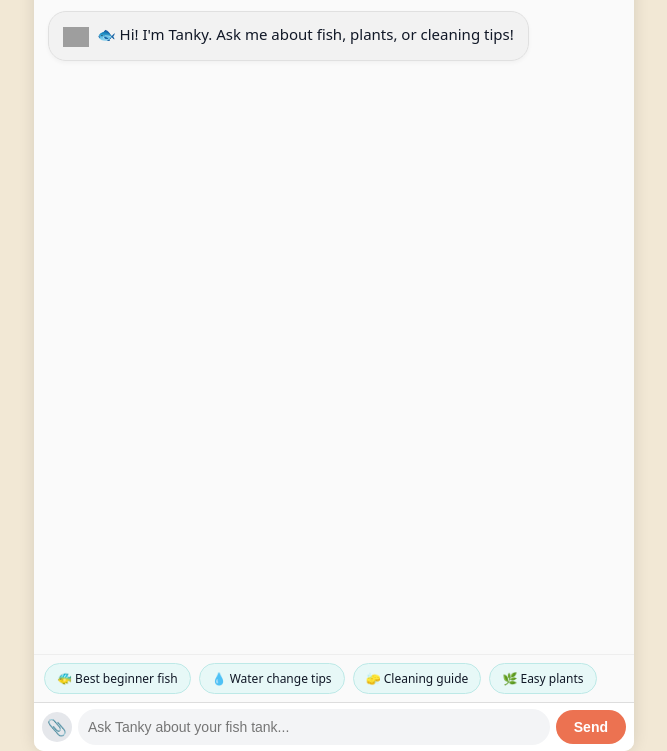
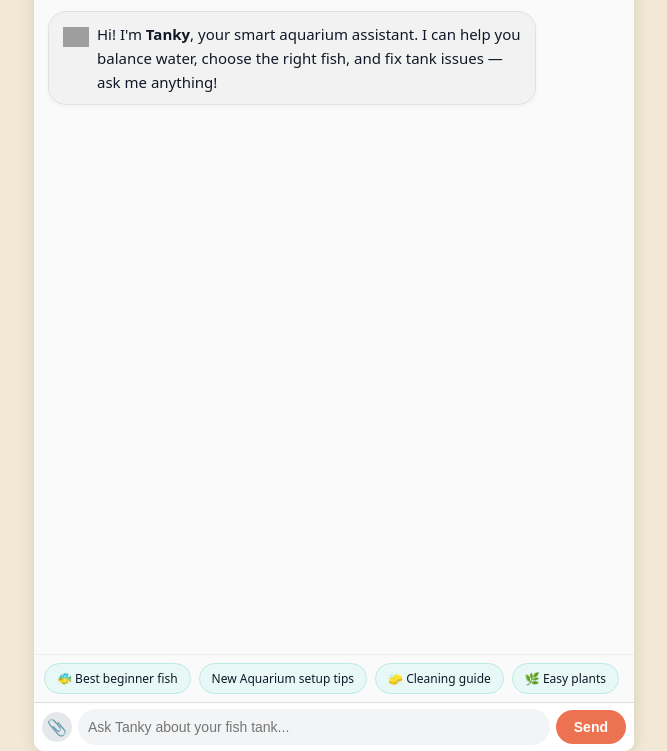
Before and after one commit to Limologic/tanky-ai-assistant, a website: page tanky.html in a window 1280 px wide. Shown: the part 49-800 px from the top of the page, without its empty margins (306-973 px from the left). Drawn offline with Linux system fonts and the light colour scheme; grey boxes are pictures that could not be loaded.

Commit message:
Update tanky.html

```diff
--- a/tanky.html
+++ b/tanky.html
@@ -197,6 +197,14 @@
     const quickActionsDiv = document.getElementById('quickActions');
 
     let lang = localStorage.getItem('tanky_lang') || 'en';
+
+    // --- Detect language from URL if exists ---
+    const params = new URLSearchParams(window.location.search);
+    if (params.has('lang')) {
+      lang = params.get('lang');
+      localStorage.setItem('tanky_lang', lang);
+    }
+
     let isDark = localStorage.getItem('tanky_theme') === 'dark';
     let isBusy = false;
 
@@ -207,9 +215,9 @@
         send: "Send",
         langToggle: "AR",
         clear: "Clear",
-        welcome: "🐟 Hi! I'm Tanky. Ask me about fish, plants, or cleaning tips!",
-        quick: ["🐠 Best beginner fish", "💧 Water change tips", "🧽 Cleaning guide", "🌿 Easy plants"],
-        typing: "Tanky is typing...",
+        welcome: "Hi! I'm <strong>Tanky</strong>, your smart aquarium assistant. I can help you balance water, choose the right fish, and fix tank issues — ask me anything!",
+        quick: ["🐠 Best beginner fish", "New Aquarium setup tips", "🧽 Cleaning guide", "🌿 Easy plants"],
+        typing: "Tanky is Thinking...",
         imageReceived: "📸 Got your image! Analyzing..."
       },
       ar: {
@@ -218,9 +226,9 @@
         send: "إرسال",
         langToggle: "EN",
         clear: "حذف",
-        welcome: "🐟 أهلاً! أنا تانكي. اسألني عن الأسماك، النباتات أو تنظيف الحوض!",
+        welcome: "آهلا عزيزي الهاوي! أنا <strong>تانكي</strong>، مساعدك الذكي في الهواية. أقدر أساعدك في اختيار الأسماك المناسبة، توازن المياه، وتنظيف الحوض — اسألني أي حاجة!",
         quick: ["🐠 اقتراح نوع سمك", "💧 تحليل جودة المياه", "🧽 تنظيف الحوض", "🌿 نباتات سهلة"],
-        typing: "تانكي يكتب...",
+        typing: "تانكي يبحث و يفكر...",
         imageReceived: "📸 استلمت الصورة! جاري التحليل..."
       }
     };
@@ -313,7 +321,7 @@
       const f=e.target.files[0]; if(!f)return;
       const reader=new FileReader();
       reader.onload=()=>{
-        appendMsg(`<div>${lang==='ar'?'صورة من الحوض:':'Photo from tank:'}</div><img src="${reader.result}" class="chat-image">`,'user');
+        appendMsg(`<div>${lang==='ar'?'صورة:':'Photo:'}</div><img src="${reader.result}" class="chat-image">`,'user');
         handleMessage('Analyze this image',reader.result);
       };
       reader.readAsDataURL(f);
```
